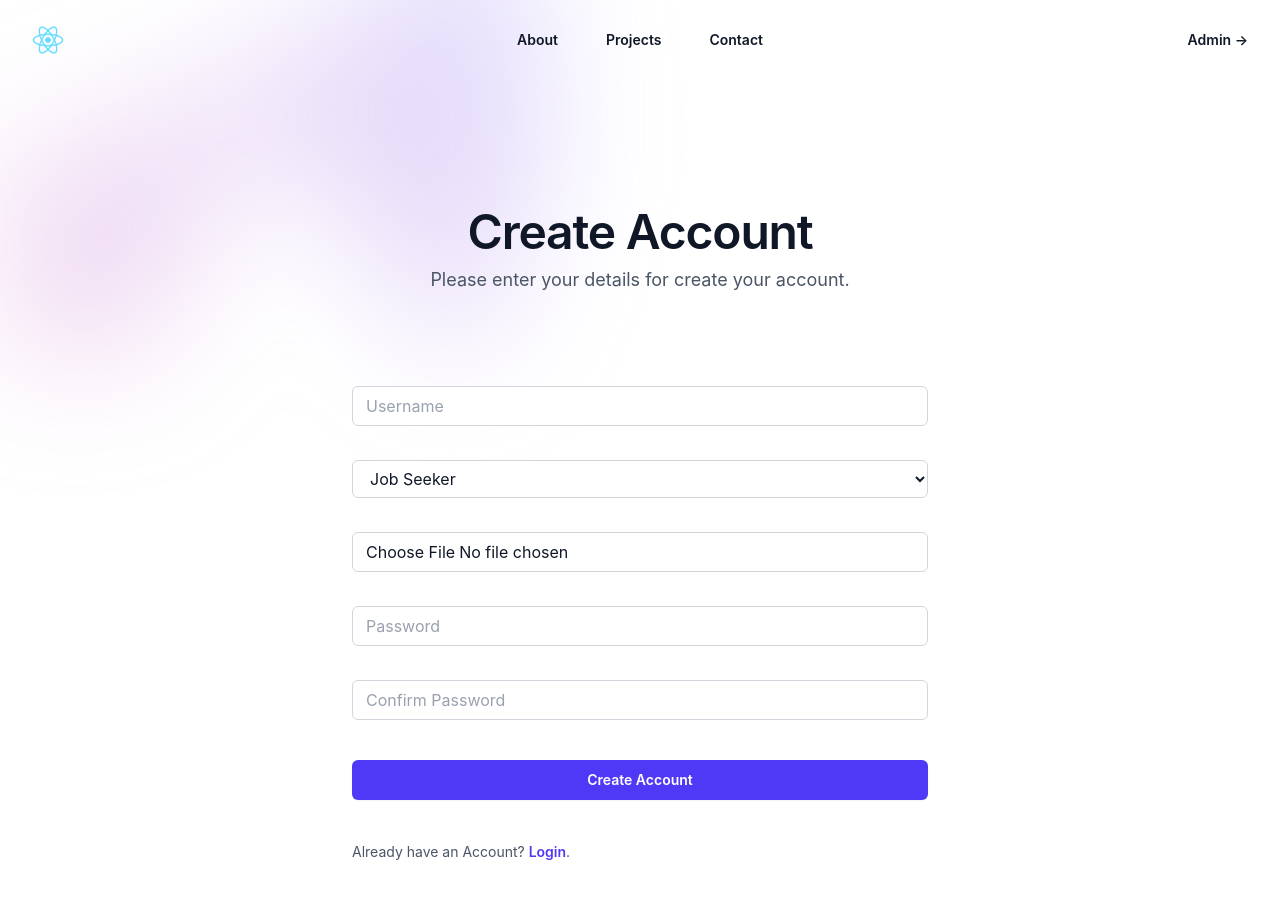
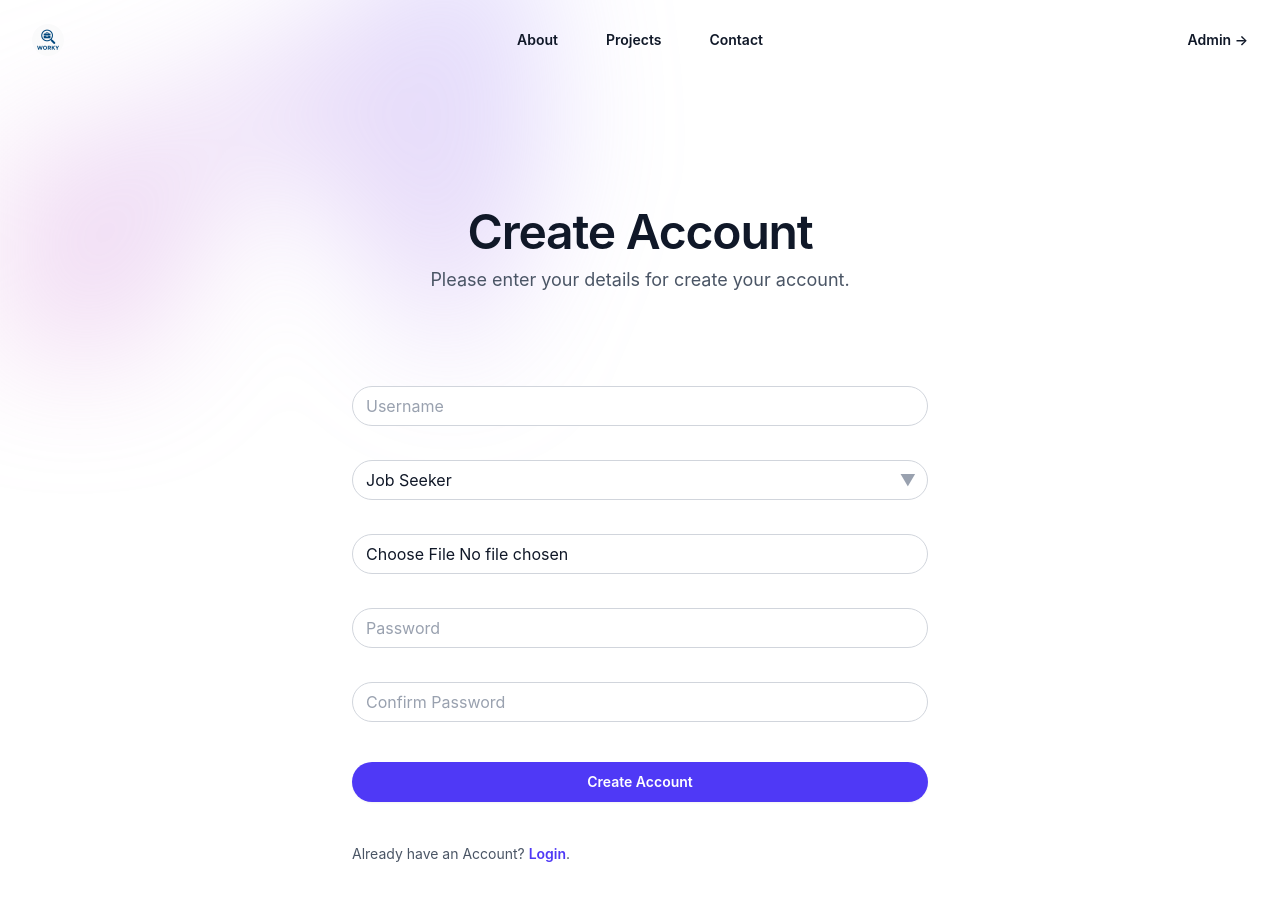
Before and after one commit to BinodPerera/job-portal-react-front-end, a React (Create React App) app: page /register in a window 1280 px wide. Shown: the top 900 px of the page. Built offline with nearby package versions, Linux system fonts and the light colour scheme.

Commit message:
register functionality

```diff
--- a/package.json
+++ b/package.json
@@ -11,8 +11,10 @@
     "@testing-library/user-event": "^13.5.0",
     "react": "^19.1.0",
     "react-dom": "^19.1.0",
+    "react-easy-crop": "^5.4.2",
     "react-router-dom": "^7.6.2",
     "react-scripts": "5.0.1",
+    "uuid": "^11.1.0",
     "web-vitals": "^2.1.4"
   },
   "scripts": {
--- a/src/components/Header.js
+++ b/src/components/Header.js
@@ -22,8 +22,9 @@ export default function Example() {
               <span className="sr-only">Your Company</span>
               <img
                 alt=""
-                src="logo192.png"
+                src="logo.png"
                 className="h-8 w-auto"
+                style={{ borderRadius: '50%' }}
               />
             </a>
           </div>
--- a/src/features/Auth/Register.js
+++ b/src/features/Auth/Register.js
@@ -16,10 +16,33 @@ export default function Login() {
 
   const handleRegister = async (e) => {
     e.preventDefault();
+
+    if (password !== confirmPassword) {
+      alert("Passwords do not match!");
+      return;
+    }
+
     const userData = { username, role, image, password };
+
+    try {
       const response = await registerUser(userData);
       console.log(response);
+
+      // ✅ Clear the form after successful register
+      setUsername('');
+      setPassword('');
+      setConfirmPassword('');
+      setRole('JOB_SEEKER');
+      setImage(null);
+
+      // Optionally show a success message or redirect
+      alert("Registration successful!");
+    } catch (error) {
+      console.error("Error during registration", error);
+      alert("Registration failed!");
     }
+  };
+
 
   return (
     <div className="isolate bg-white px-6 py-24 sm:py-32 lg:px-8">
@@ -51,17 +74,30 @@ export default function Login() {
                 value={username}
                 onChange={(e) => setUsername(e.target.value)}
                 autoComplete="username"
-                className="block w-full rounded-md bg-white px-3.5 py-2 text-base text-gray-900 outline-1 -outline-offset-1 outline-gray-300 placeholder:text-gray-400 focus:outline-2 focus:-outline-offset-2 focus:outline-indigo-600"
+                className="block w-full rounded-full bg-white px-3.5 py-2 text-base text-gray-900 outline-1 -outline-offset-1 outline-gray-300 placeholder:text-gray-400 focus:outline-2 focus:-outline-offset-2 focus:outline-indigo-600"
               />
             </div>
           </div>
           <div className="sm:col-span-2">
             <div className="mt-2.5">
-              <select required name="role" value={role} onChange={(e)=>setRole(e.target.value)} className='block w-full rounded-md bg-white px-3.5 py-2 text-gray-900 outline-1 -outline-offset-1 outline-gray-300 placeholder:text-gray-400 focus:outline-2 focus:-outline-offset-2 focus:outline-indigo-600'>
+              <div className="relative w-full">
+                <select
+                  required
+                  name="role"
+                  value={role}
+                  onChange={(e) => setRole(e.target.value)}
+                  className="block w-full rounded-full bg-white px-3.5 py-2 pr-10 text-gray-900 outline-1 -outline-offset-1 outline-gray-300 placeholder:text-gray-400 focus:outline-2 focus:-outline-offset-2 focus:outline-indigo-600 appearance-none"
+                >
                   <option>select role</option>
                   <option value="JOB_SEEKER">Job Seeker</option>
                   <option value="EMPLOYER">Employer</option>
                 </select>
+                <div className="pointer-events-none absolute top-1/2 right-3 transform -translate-y-1/2 text-gray-400">
+                  ▼
+                </div>
+              </div>
+
+
             </div>
           </div>
           <div className="sm:col-span-2">
@@ -73,7 +109,7 @@ export default function Login() {
                 placeholder='Profile Image'
                 onChange={(e)=>setImage(e.target.files[0])}
                 accept="image/*"
-                className="block w-full rounded-md bg-white px-3.5 py-2 text-gray-900 outline-1 -outline-offset-1 outline-gray-300 placeholder:text-gray-400 focus:outline-2 focus:-outline-offset-2 focus:outline-indigo-600"
+                className="block w-full rounded-full bg-white px-3.5 py-2 text-gray-900 outline-1 -outline-offset-1 outline-gray-300 placeholder:text-gray-400 focus:outline-2 focus:-outline-offset-2 focus:outline-indigo-600"
               />
             </div>
           </div>
@@ -87,7 +123,7 @@ export default function Login() {
                 value={password}
                 onChange={(e)=>setPassword(e.target.value)}
                 autoComplete="password"
-                className="block w-full rounded-md bg-white px-3.5 py-2 text-base text-gray-900 outline-1 -outline-offset-1 outline-gray-300 placeholder:text-gray-400 focus:outline-2 focus:-outline-offset-2 focus:outline-indigo-600"
+                className="block w-full rounded-full bg-white px-3.5 py-2 text-base text-gray-900 outline-1 -outline-offset-1 outline-gray-300 placeholder:text-gray-400 focus:outline-2 focus:-outline-offset-2 focus:outline-indigo-600"
               />
             </div>
           </div>
@@ -101,7 +137,7 @@ export default function Login() {
                 value={confirmPassword}
                 onChange={(e)=>setConfirmPassword(e.target.value)}
                 autoComplete="confirm_password"
-                className="block w-full rounded-md bg-white px-3.5 py-2 text-base text-gray-900 outline-1 -outline-offset-1 outline-gray-300 placeholder:text-gray-400 focus:outline-2 focus:-outline-offset-2 focus:outline-indigo-600"
+                className="block w-full rounded-full bg-white px-3.5 py-2 text-base text-gray-900 outline-1 -outline-offset-1 outline-gray-300 placeholder:text-gray-400 focus:outline-2 focus:-outline-offset-2 focus:outline-indigo-600"
               />
             </div>
           </div>
@@ -110,7 +146,7 @@ export default function Login() {
         <div className="mt-10">
           <button
             type="submit"
-            className="block w-full rounded-md bg-indigo-600 px-3.5 py-2.5 text-center text-sm font-semibold text-white shadow-xs hover:bg-indigo-500 focus-visible:outline-2 focus-visible:outline-offset-2 focus-visible:outline-indigo-600"
+            className="block w-full rounded-full bg-indigo-600 px-3.5 py-2.5 text-center text-sm font-semibold text-white shadow-xs hover:bg-indigo-500 focus-visible:outline-2 focus-visible:outline-offset-2 focus-visible:outline-indigo-600"
           >
             Create Account
           </button>
```
Also changed, not shown: public/logo.png (added), 1 other file (tests, documents, lock files or other folders). Lines whose indentation alone changed are shown as unchanged.
